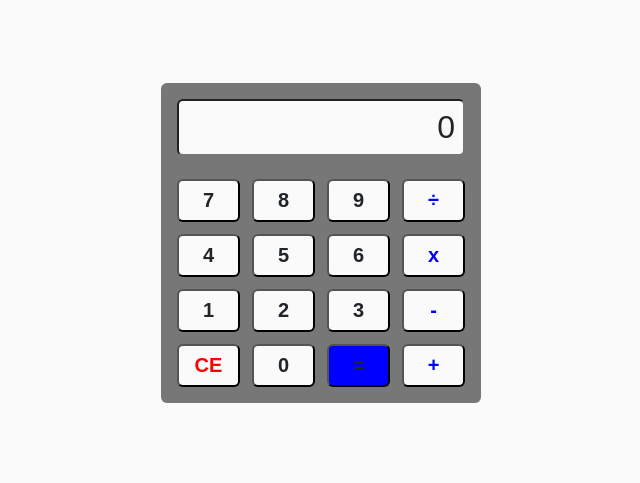
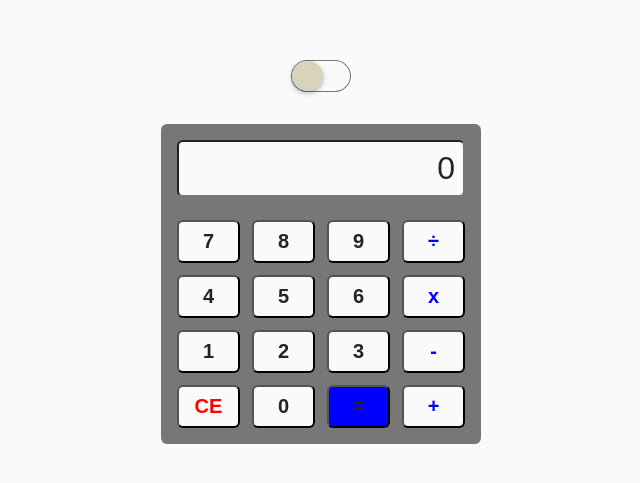
Before and after one commit to edenpaulocruz/calculator, a plain HTML site: page index.html in a window 1280 px wide. Shown: the part 157-640 px from the top of the page, without its empty margins (319-959 px from the left). Drawn offline with Linux system fonts and the light colour scheme.

Commit message:
Add toogle to change mode light/dark

```diff
--- a/index.html
+++ b/index.html
@@ -8,6 +8,10 @@
   <title>Calc</title>
 </head>
 <body>
+  <div class="switch__container">
+    <input id="switch-shadow" class="switch switch--shadow" type="checkbox" />
+    <label for="switch-shadow"></label>
+  </div>
   <div class="calculator">
     <div class="display">
       <input class="display__input" type="text" value="0" readonly>
--- a/style.css
+++ b/style.css
@@ -27,6 +27,7 @@
 body {
   display: flex;
   align-items: center;
+  flex-direction: column;
   justify-content: center;
   height: 100vh;
   background-color: var(--body-bg);
@@ -41,6 +42,7 @@ body {
   background-color: var(--calc-bg);
   border-radius: 6px;
   padding: 1rem;
+  margin-top: 2rem;
 }
 
 .display {
@@ -105,3 +107,53 @@ body {
 .button-equal:hover {
   background-color: var(--button-color-3);
 }
+
+.switch {
+  visibility: hidden;
+}
+
+.switch + label {
+  display: block;
+  position: relative;
+  cursor: pointer;
+  outline: none;
+  user-select: none;
+}
+
+.switch--shadow + label {
+  padding: 2px;
+  width: 60px;
+  height: 32px;
+  background-color: var(--calc-bg);
+  border-radius: 30px;
+}
+
+.switch--shadow + label:before,
+.switch--shadow + label:after {
+  display: block;
+  position: absolute;
+  top: 1px;
+  left: 1px;
+  bottom: 1px;
+  content: '';
+}
+.switch--shadow + label:before {
+  right: 1px;
+  background-color: var(--body-bg);
+  border-radius: 30px;
+  transition: all 0.4s;
+}
+.switch--shadow + label:after {
+  width: 31px;
+  background-color: var(--button-hover);
+  border-radius: 100%;
+  box-shadow: 0 2px 5px rgba(0, 0, 0, 0.3);
+  transition: all 0.4s;
+}
+
+.switch--shadow:checked + label:before {
+  background-color: var(--body-bg);
+}
+.switch--shadow:checked + label:after {
+  transform: translateX(26px);
+}
```
